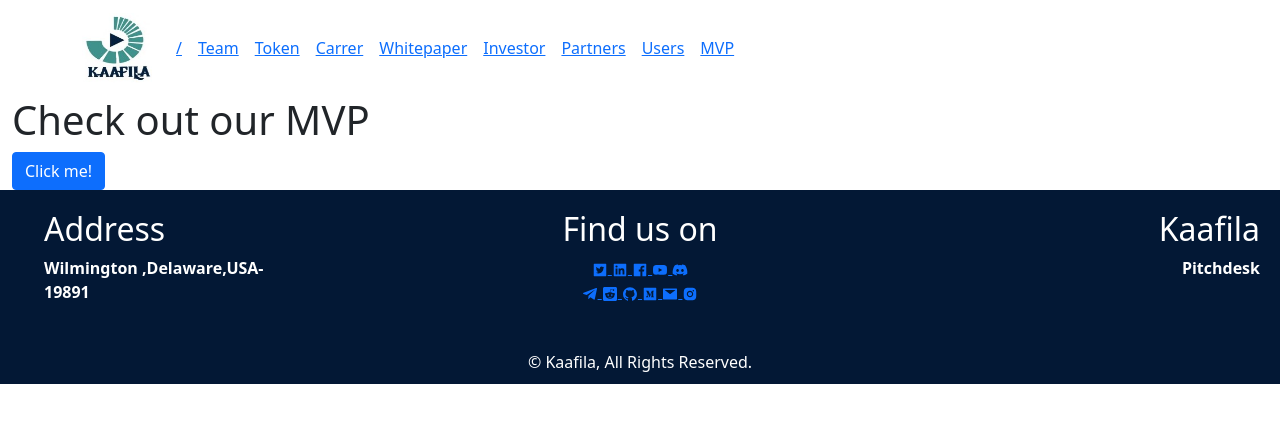
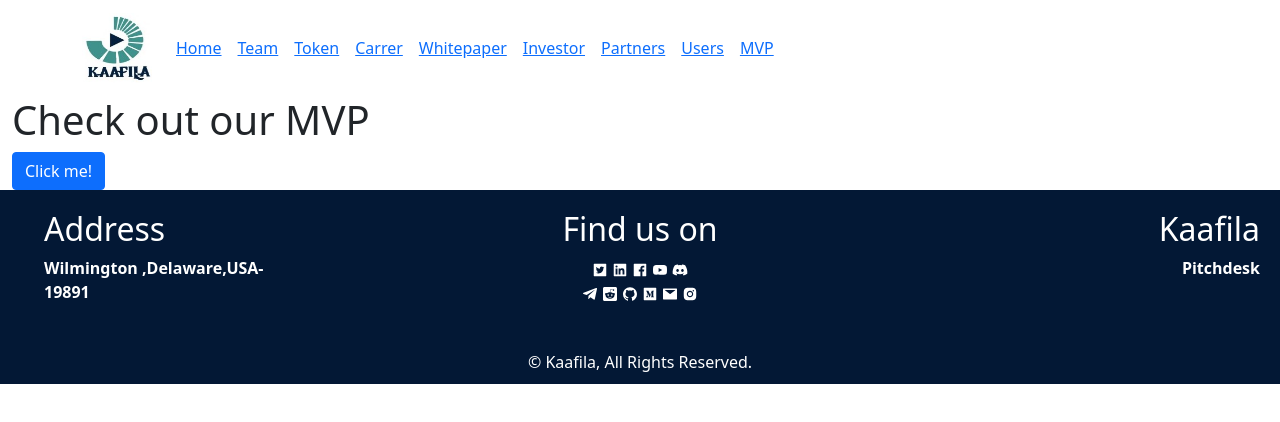
Before and after one commit to NotAdityaPawar/Kaafila2, a React (Create React App) app: page /#/mvp in a window 1280 px wide. Shown: the top 422 px of the page. Built offline with nearby package versions, Linux system fonts and the light colour scheme.

Commit message:
Minor css bugs

```diff
--- a/src/App.js
+++ b/src/App.js
@@ -23,7 +23,7 @@
       <HashRouter>
       <NavbarCustom/>
         <Switch>
-          <Route exact path='/'><Home/></Route>
+          <Route exact path='/home'><Home/></Route>
           <Route path='/team'><Teams/></Route>
           <Route path='/token'><Token/></Route>
           <Route path='/carrer'><Carrer/></Route>
--- a/src/components/addressBar.jsx
+++ b/src/components/addressBar.jsx
@@ -45,7 +45,8 @@
     }
     const styless = {
         a:{
-            "textDecoration" : "None"
+            "textDecoration" : "None",
+            "color":"white"
         }
     }
     return (
@@ -55,23 +56,23 @@
                 <Row>
                     <Col>
                         <Container>
-                            <a href={links.Twitter}><AiFillTwitterSquare/></a>
-                            <a href={links.Linkedin}>  <AiFillLinkedin/></a>
-                            <a href={links.Facebook}> <AiFillFacebook/></a>
-                            <a href={links.Youtube}>  <AiFillYoutube/></a>
-                            <a href={links.Discord}>  <FaDiscord/></a>
+                            <a href={links.Twitter} style={styless.a}><AiFillTwitterSquare/></a>
+                            <a href={links.Linkedin} style={styless.a}>  <AiFillLinkedin/></a>
+                            <a href={links.Facebook}style={styless.a}> <AiFillFacebook/></a>
+                            <a href={links.Youtube}style={styless.a}>  <AiFillYoutube/></a>
+                            <a href={links.Discord}style={styless.a}>  <FaDiscord/></a>
                         </Container>
                     </Col>
                 </Row>
                 <Row>
                     <Col>
                         <Container>
-                        <a href={links.Telegram}> <FaTelegramPlane/></a>
-                        <a href={links.Reddit}>  <FaRedditSquare/></a>
-                        <a href={links.Github}>   <AiFillGithub/></a>
-                        <a href={links.Medium}>   <AiFillMediumSquare/></a>
-                        <a href={links.Email}>   <AiFillMail/></a>
-                        <a href={links.Instagram}>    <AiFillInstagram/></a>
+                            <a href={links.Telegram}style={styless.a}> <FaTelegramPlane/></a>
+                            <a href={links.Reddit}style={styless.a}>  <FaRedditSquare/></a>
+                            <a href={links.Github}style={styless.a}>   <AiFillGithub/></a>
+                            <a href={links.Medium}style={styless.a}>   <AiFillMediumSquare/></a>
+                            <a href={links.Email}style={styless.a}>   <AiFillMail/></a>
+                            <a href={links.Instagram}style={styless.a}>    <AiFillInstagram/></a>
                         </Container>
                     </Col>
                 </Row>
--- a/src/components/navbar.jsx
+++ b/src/components/navbar.jsx
@@ -3,13 +3,13 @@
 import { Navbar, Container ,Nav} from "react-bootstrap"
 import KaafilaLogo from "../images/kaafilalogo.png"
 export default function NavbarCustom() {
-    const navbarContents = ["/", "Team", "Token", "Carrer", "Whitepaper", "Investor", "Partners", "Users", "MVP"];
+    const navbarContents = ["Home", "Team", "Token", "Carrer", "Whitepaper", "Investor", "Partners", "Users", "MVP"];
     return (
         <div>
             <Navbar collapseOnSelect expand="lg"  >
                 <Container>
                     <Navbar.Brand>
-                        <Link to = "/">
+                        <Link to = "/home">
                         <img
                         src={KaafilaLogo}
                         width="70"
--- a/src/pages/partners.jsx
+++ b/src/pages/partners.jsx
@@ -1,11 +1,12 @@
 import { Container,Button, Row, Col,Form,Image } from "react-bootstrap"
+import {Link} from 'react-router-dom'
 
 export default function Partners(){
     return(
         <Container >
             <h1>Partners</h1>
             <p>Kaafila is a decentralized media platform that connects viewers directly with the content providers.</p>
-            <Button variant="primary">Check out our team</Button>
+            <Link to="career"><Button variant="primary" >Check out our team</Button></Link>
             <JoinUs/>
         </Container>
     )
@@ -18,7 +19,7 @@
             <Row>
                 <Col sm={12 }lg>
                     <h2>Software Engineer(Full stack)</h2>
-                    <Button>View Details</Button>
+                    <Button >View Details</Button>
                 </Col>
                 <Col sm={12} lg>
                     <h2>Software Engineer(Full stack)</h2>
```
